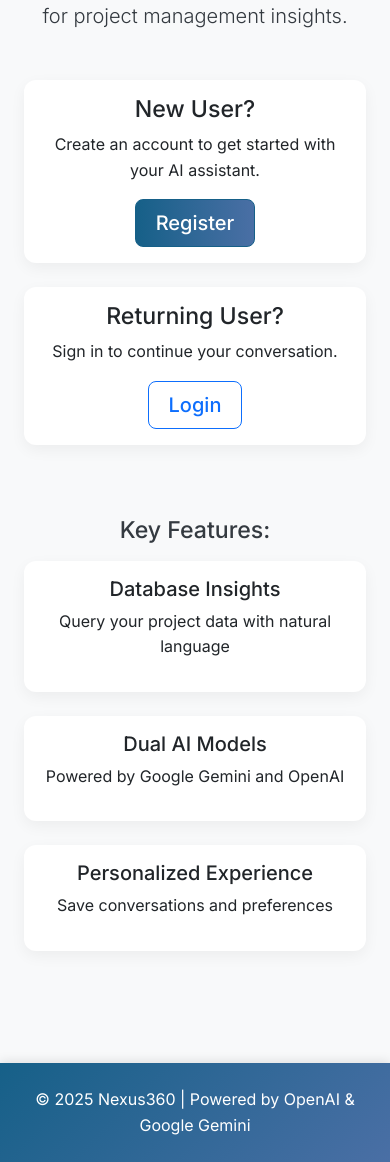
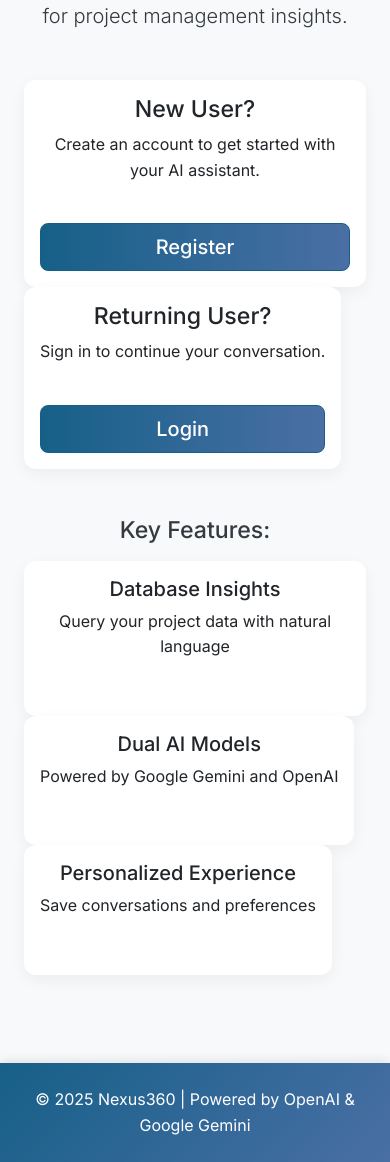
Before and after one commit to paulavishek/Nexus-360, a Django app: page / in a window 390 px wide. Shown: the part 277-1439 px from the top of the page. Run offline with Django 5.2, Linux system fonts and the light colour scheme.

Commit message:
Refactor welcome page layout for improved responsiveness and user experience; enhance card styling and alignment

```diff
--- a/templates/chatbot/welcome.html
+++ b/templates/chatbot/welcome.html
@@ -10,21 +10,21 @@
             <p class="lead">Your AI-powered database assistant for project management insights.</p>
 
             <div class="row mt-5">
-                <div class="col-md-6">
-                    <div class="card mb-4">
-                        <div class="card-body">
+                <div class="col-md-6 d-flex">
+                    <div class="card mb-4 h-100">
+                        <div class="card-body d-flex flex-column">
                             <h3>New User?</h3>
                             <p>Create an account to get started with your AI assistant.</p>
-                            <a href="{% url 'chatbot:register' %}" class="btn btn-primary btn-lg">Register</a>
+                            <a href="{% url 'chatbot:register' %}" class="btn btn-primary btn-lg mt-auto">Register</a>
                         </div>
                     </div>
                 </div>
-                <div class="col-md-6">
-                    <div class="card">
-                        <div class="card-body">
+                <div class="col-md-6 d-flex">
+                    <div class="card h-100">
+                        <div class="card-body d-flex flex-column">
                             <h3>Returning User?</h3>
                             <p>Sign in to continue your conversation.</p>
-                            <a href="{% url 'chatbot:login' %}" class="btn btn-outline-primary btn-lg">Login</a>
+                            <a href="{% url 'chatbot:login' %}" class="btn btn-primary btn-lg mt-auto">Login</a>
                         </div>
                     </div>
                 </div>
@@ -33,24 +33,24 @@
             <div class="mt-5">
                 <h3>Key Features:</h3>
                 <div class="row mt-3">
-                    <div class="col-md-4">
-                        <div class="card">
+                    <div class="col-md-4 d-flex">
+                        <div class="card h-100">
                             <div class="card-body">
                                 <h5>Database Insights</h5>
                                 <p>Query your project data with natural language</p>
                             </div>
                         </div>
                     </div>
-                    <div class="col-md-4">
-                        <div class="card">
+                    <div class="col-md-4 d-flex">
+                        <div class="card h-100">
                             <div class="card-body">
                                 <h5>Dual AI Models</h5>
                                 <p>Powered by Google Gemini and OpenAI</p>
                             </div>
                         </div>
                     </div>
-                    <div class="col-md-4">
-                        <div class="card">
+                    <div class="col-md-4 d-flex">
+                        <div class="card h-100">
                             <div class="card-body">
                                 <h5>Personalized Experience</h5>
                                 <p>Save conversations and preferences</p>
```
